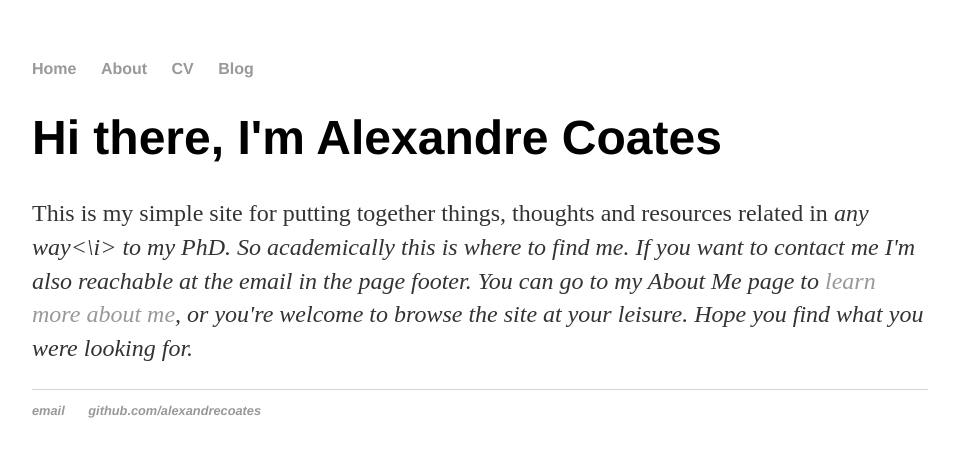
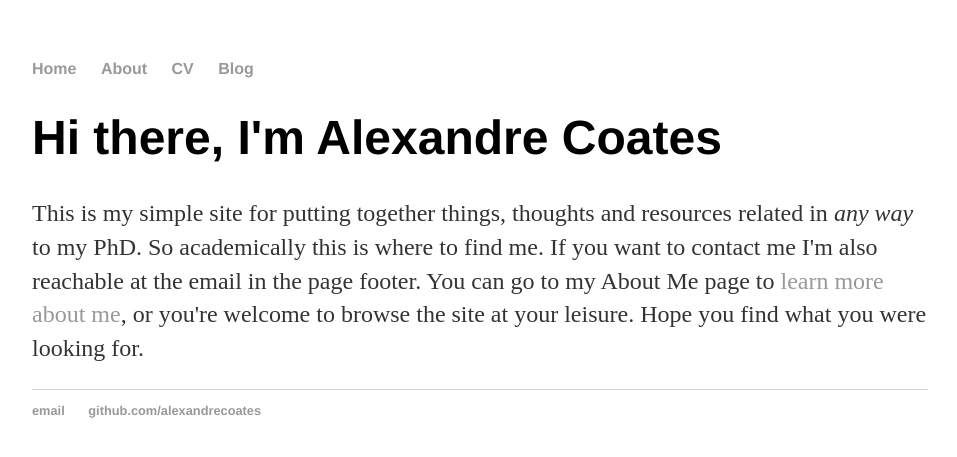
Before and after one commit to AlexandreCoates/AlexandreCoates.github.io, a Jekyll site: the page built from index.html, in a window 1280 px wide. Shown: the top 457 px of the page, without its empty margins (160-1117 px from the left). Built offline with Jekyll 4.4.1, drawn with Linux system fonts in a browser that asks for light colours.

```diff
--- a/index.html
+++ b/index.html
@@ -4,5 +4,5 @@ title: Alexandre Coates - Quantum Physicist
 ---
 <div class="blurb">
 	<h1>Hi there, I'm Alexandre Coates</h1>
-	<p>This is my simple site for putting together things, thoughts and resources related in <i>any way<\i> to my PhD. So academically this is where to find me. If you want to contact me I'm also reachable at the email in the page footer. You can go to my About Me page to <a href="/about">learn more about me</a>, or you're welcome to browse the site at your leisure. Hope you find what you were looking for.</p>
+	<p>This is my simple site for putting together things, thoughts and resources related in <i>any way</i> to my PhD. So academically this is where to find me. If you want to contact me I'm also reachable at the email in the page footer. You can go to my About Me page to <a href="/about">learn more about me</a>, or you're welcome to browse the site at your leisure. Hope you find what you were looking for.</p>
 </div><!-- /.blurb -->
```
